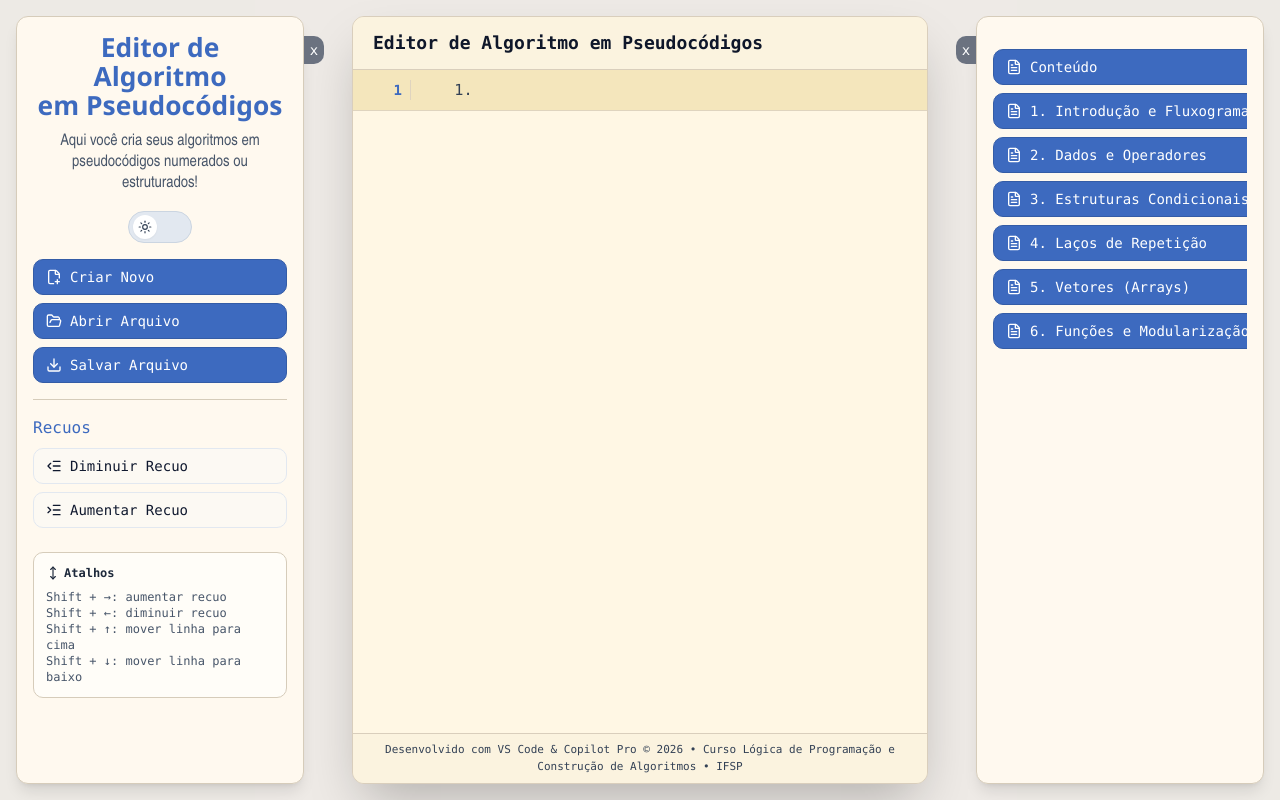
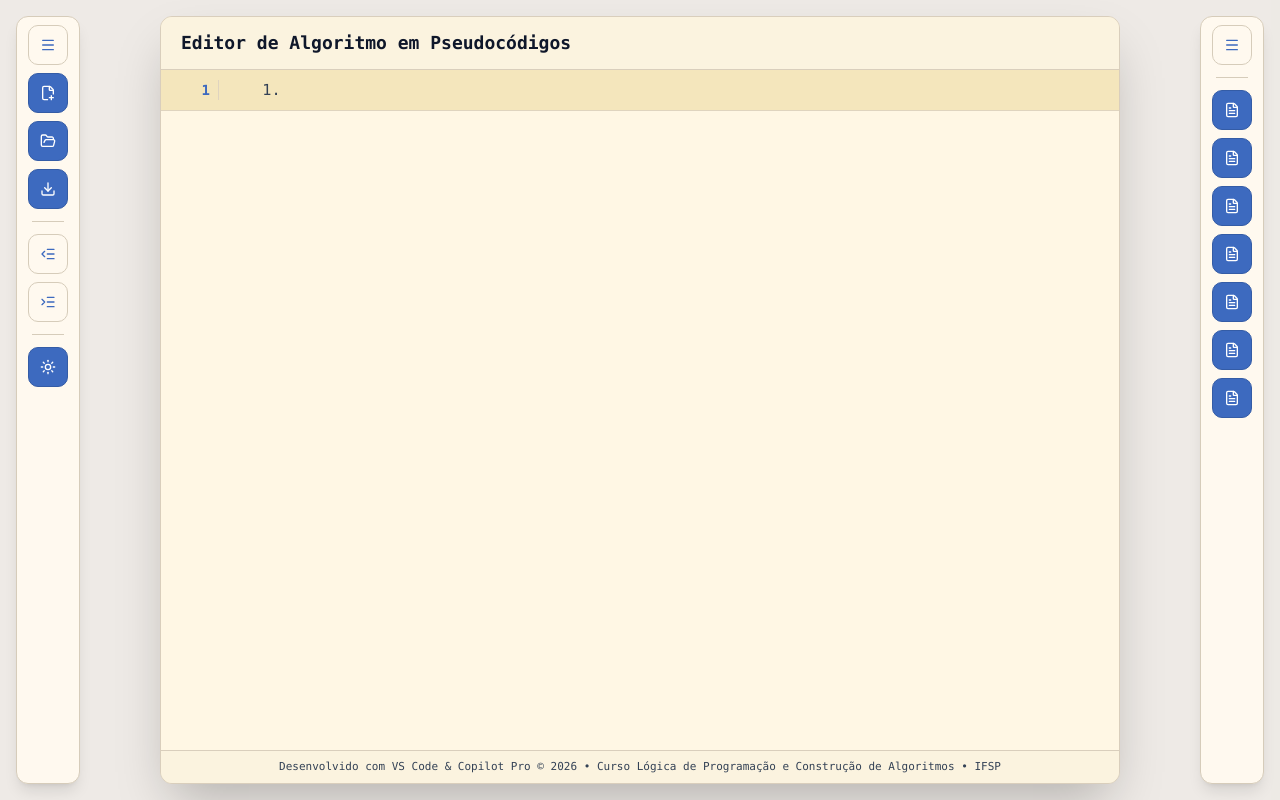
Before and after one commit to profedmarsantos/fic-content, a React (Vite) app: page / in a window 1280 px wide. Built offline with nearby package versions, Linux system fonts and the light colour scheme.

Commit message:
fix: keep editor width fixed with collapsed sidebars

```diff
--- a/src/App.tsx
+++ b/src/App.tsx
@@ -3,7 +3,7 @@ import { AlgorithmEditor } from './components/editor/algorithm-editor'
 function App() {
   return (
     <main className="h-screen overflow-hidden bg-stone-300/40 px-3 py-3 sm:px-6 sm:py-4 lg:px-8 dark:bg-slate-950">
-      <div className="mx-auto h-full w-full max-w-6xl">
+      <div className="h-full w-full">
         <AlgorithmEditor />
       </div>
     </main>
--- a/src/components/editor/algorithm-editor.tsx
+++ b/src/components/editor/algorithm-editor.tsx
@@ -326,13 +326,39 @@ export function AlgorithmEditor() {
     'h-10 w-10 border border-[#345ca6] bg-[#3d6abf] p-0 text-white hover:bg-[#345ca6] dark:border-[#4b78cf] dark:bg-[#3d6abf] dark:text-white dark:hover:bg-[#4b78cf]'
   const compactOutlineButtonClass =
     'h-10 w-10 border border-[#d6ccba] bg-[#fff9ef] p-0 text-[#3d6abf] hover:bg-[#f3ead7] dark:border-[#3a3d41] dark:bg-[#2d2d30] dark:text-[#6ea0ff] dark:hover:bg-[#38383d]'
+    const sidebarWidthClass = 'w-64'
+    const collapsedSidebarWidthClass = 'w-16'
+  const editorWidthClass = 'w-full md:w-[960px] md:min-w-[960px] md:shrink-0'
+
+    useLayoutEffect(() => {
+      function syncSidebarState() {
+        const viewportWidth = window.innerWidth
+      const sidebarExpandedWidth = 256 * 2
+      const sidebarCollapsedWidth = 64 * 2
+      const editorWidth = 960
+      const horizontalPadding = 32
+      const needsCollapsedSidebars =
+        viewportWidth < sidebarExpandedWidth + editorWidth + horizontalPadding ||
+        viewportWidth < sidebarCollapsedWidth + editorWidth + horizontalPadding
+
+        if (needsCollapsedSidebars) {
+          setIsSidebarCollapsed(true)
+          setIsDocsSidebarCollapsed(true)
+        }
+      }
+
+      syncSidebarState()
+      window.addEventListener('resize', syncSidebarState)
+
+      return () => window.removeEventListener('resize', syncSidebarState)
+    }, [])
 
   return (
     <div className="relative h-full">
       <div
         className={cn(
           'hidden md:block md:fixed md:left-4 md:top-4 relative transition-all duration-300',
-          isSidebarCollapsed ? 'w-16' : 'w-72',
+          isSidebarCollapsed ? collapsedSidebarWidthClass : sidebarWidthClass,
         )}
       >
         {!isSidebarCollapsed && (
@@ -543,7 +569,7 @@ export function AlgorithmEditor() {
       <div
         className={cn(
           'hidden md:block md:fixed md:right-4 md:top-4 relative transition-all duration-300',
-          isDocsSidebarCollapsed ? 'w-16' : 'w-72',
+          isDocsSidebarCollapsed ? collapsedSidebarWidthClass : sidebarWidthClass,
         )}
       >
         {!isDocsSidebarCollapsed && (
@@ -620,12 +646,12 @@ export function AlgorithmEditor() {
 
       <section
         className={cn(
-          'mx-auto flex h-full min-h-0 min-w-0 max-w-6xl items-center justify-center transition-all duration-300',
-          isSidebarCollapsed ? 'md:pl-20' : 'md:pl-72',
-          isDocsSidebarCollapsed ? 'md:pr-20' : 'md:pr-72',
+          'mx-auto flex h-full min-h-0 min-w-0 items-center justify-center transition-all duration-300',
+          isSidebarCollapsed ? 'md:pl-24' : 'md:pl-72',
+          isDocsSidebarCollapsed ? 'md:pr-24' : 'md:pr-72',
         )}
       >
-        <Card className="flex h-full min-h-0 w-full max-w-5xl flex-col overflow-hidden border-[#d9cebc] bg-[#f7ecd2] shadow-2xl dark:border-[#3a3d41] dark:bg-[#1e1e1e]">
+        <Card className={cn('flex h-full min-h-0 flex-none flex-col overflow-hidden border-[#d9cebc] bg-[#f7ecd2] shadow-2xl dark:border-[#3a3d41] dark:bg-[#1e1e1e]', editorWidthClass)}>
           <div className="border-b border-[#d9cebc] bg-[#fbf3df] px-5 py-3 dark:border-[#3a3d41] dark:bg-[#252526]">
             <h1 className="text-lg font-semibold text-slate-900 dark:text-slate-100">Editor de Algoritmo em Pseudocódigos</h1>
           </div>
```
Also changed, not shown: 1 other file (tests, documents, lock files or other folders).
